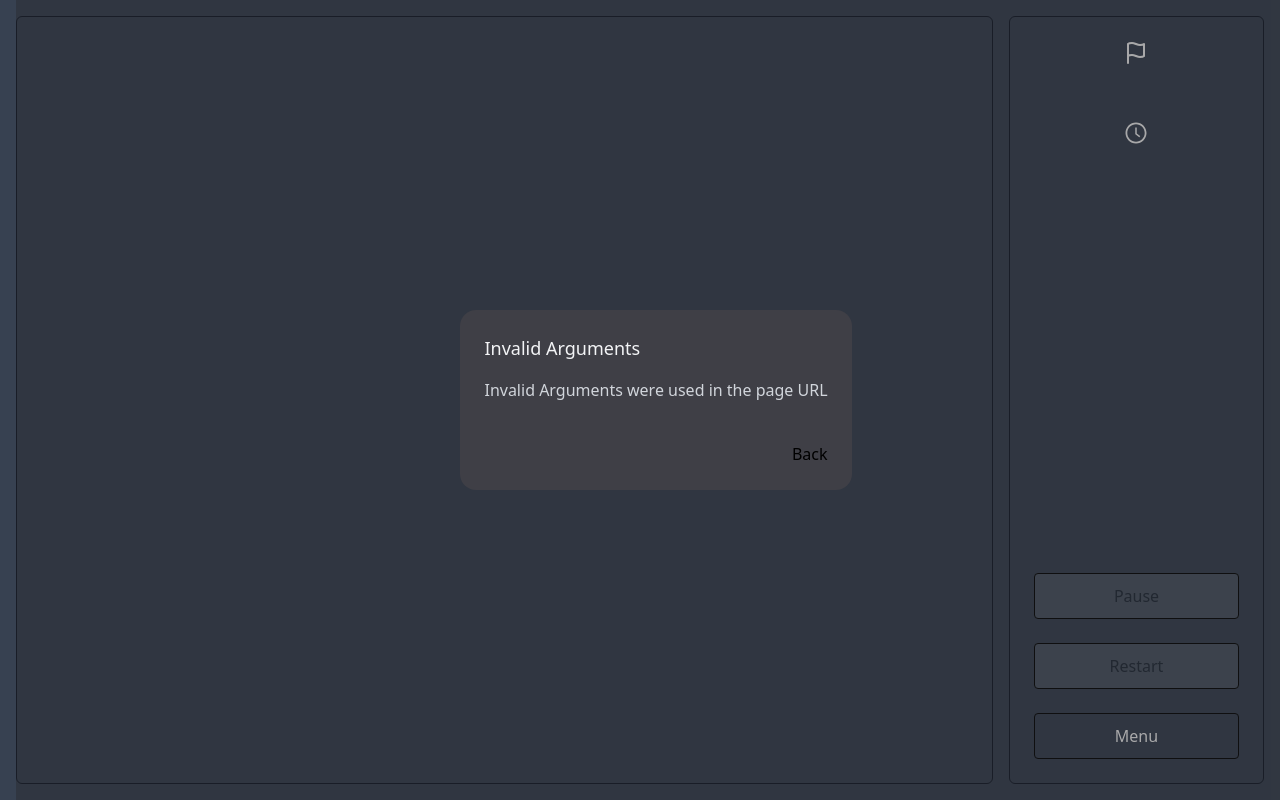
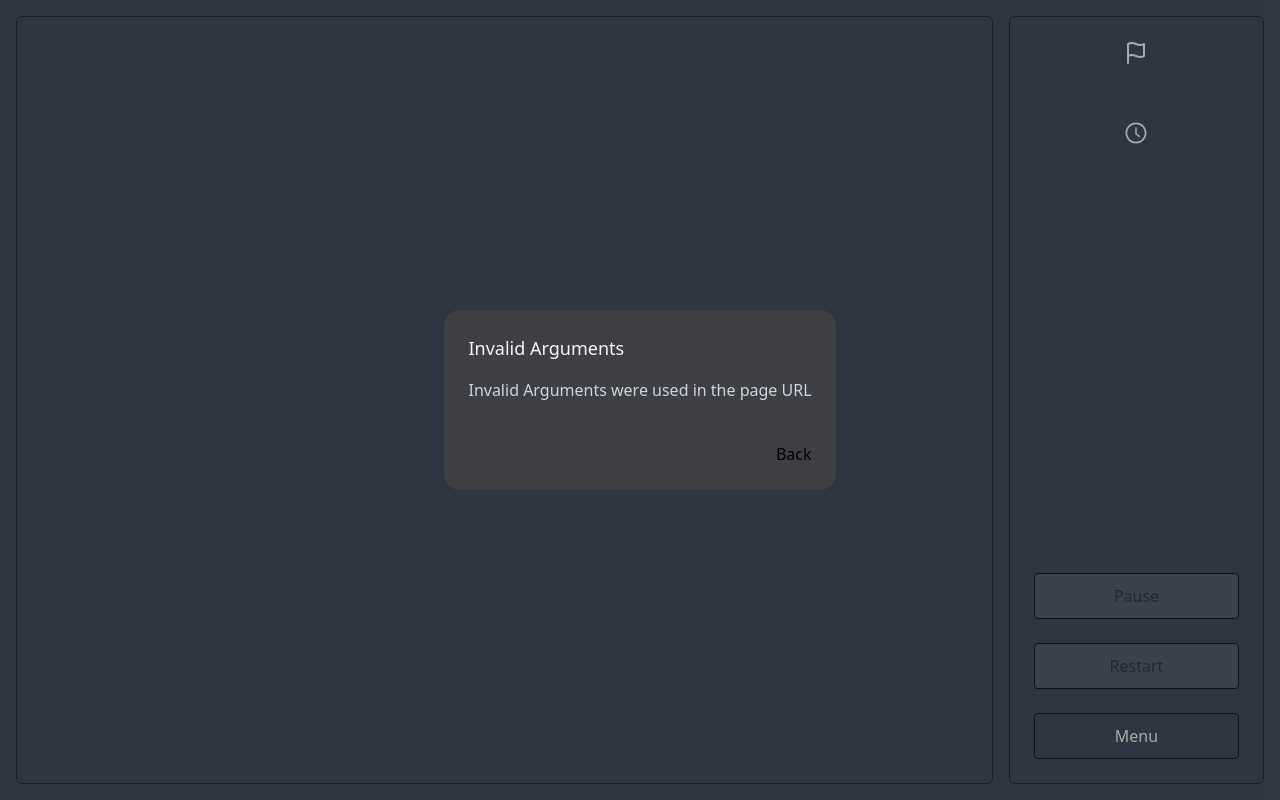
Before and after one commit to TxFig/mines, a plain HTML site: page game/index.html in a window 1280 px wide. Drawn offline with Linux system fonts and the light colour scheme.

Commit message:
Updated Build

```diff
--- a/game/game.js
+++ b/game/game.js
@@ -318,7 +318,7 @@ function showPrompt(title, text, options, callback) {
     for (const option of options) {
         const button = document.createElement("button");
         button.innerText = option;
-        button.classList.add("prompt-button");
+        button.classList.add("prompt-option");
         button.onclick = () => {
             prompt.classList.toggle("invisible");
             callback(options.indexOf(option));
@@ -341,7 +341,7 @@ window.onload = () => {
     }
     else {
         showPrompt("Invalid Arguments", "Invalid Arguments were used in the page URL", ["Back"], () => {
-            console.log("Going Back");
+            window.location.href = `/Mines/`;
         });
     }
 };
--- a/game/index.html
+++ b/game/index.html
@@ -26,7 +26,7 @@
                 <button id="menu-button" class="game-button">Menu</button>
             </div>
         </div>
-        <div class="absolute left-0 top-0 flex h-full w-full items-center justify-center bg-zinc-800 bg-opacity-40 duration-300 invisible m-0" id="prompt">
+        <div class="absolute left-0 top-0 flex h-full w-full items-center justify-center bg-zinc-800 bg-opacity-40 duration-300 invisible !m-0" id="prompt">
             <div class="h-fit rounded-2xl bg-zinc-700 p-6">
                 <h3 class="text-lg text-gray-100" id="prompt-title"></h3>
                 <p class="py-4 text-gray-300" id="prompt-text"></p>
```
Also changed, not shown: style.css.
